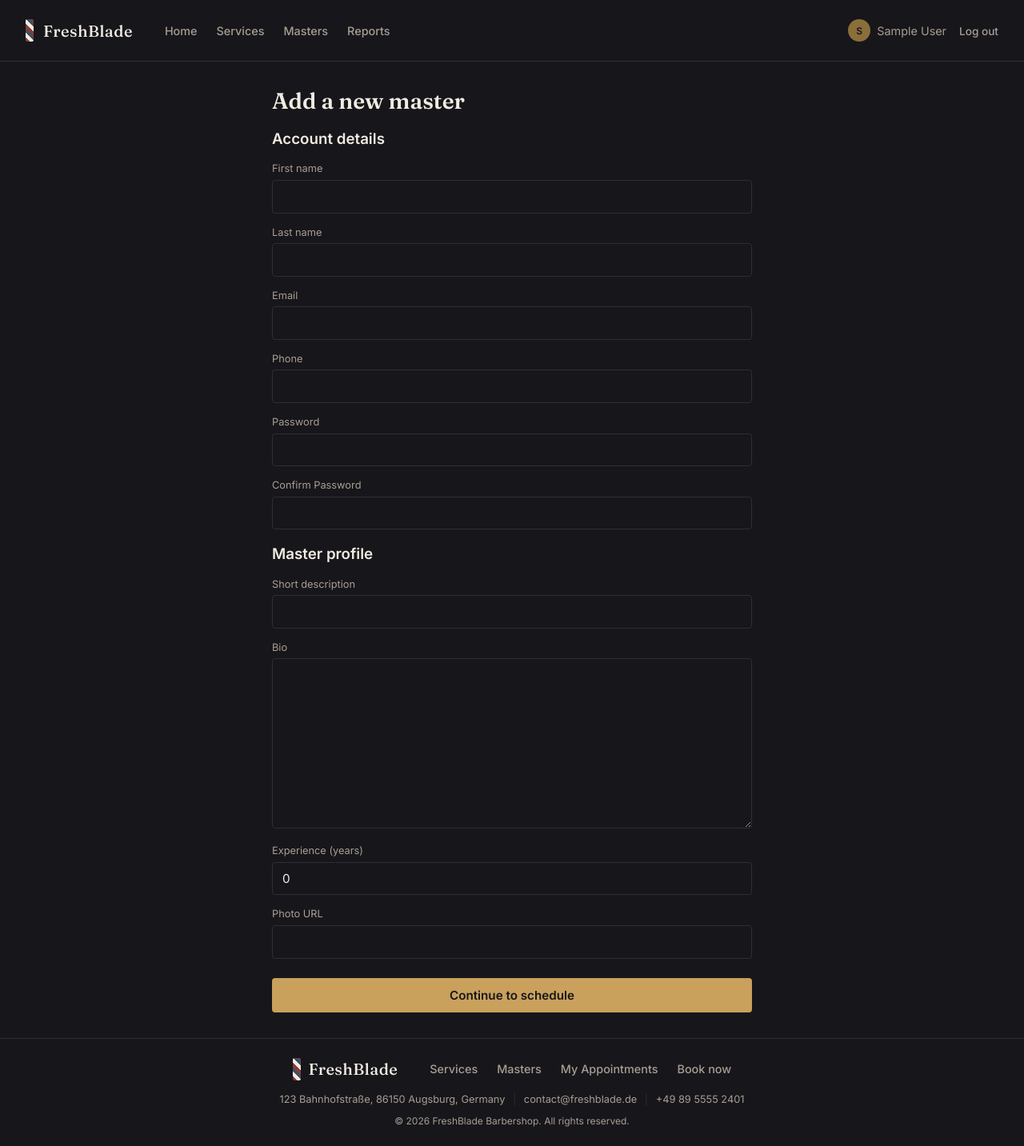
After one commit to Cheshlya11/FreshBlade, a Django app: page /accounts/masters/create/ in a window 1280 px wide. The commit adds this page. Shown: the whole page at 80% size. Run offline with Django 5.2, Linux system fonts and the light colour scheme; the visitor is signed in with stand-in values (Sample User, id 1).

Commit message:
feat(accounts): add master creation flow UI

```diff
--- /dev/null
+++ b/backend/accounts/templates/accounts/master_create.html
@@ -0,0 +1,80 @@
+{% extends "base.html" %}
+{% load static %}
+{% block title %}Add Master — FreshBlade{% endblock %}
+{% block extra_css %}
+<link rel="stylesheet" href="{% static 'css/master_create.css' %}">
+{% endblock %}
+{% block content %}
+<div class="master-creation-page">
+    <h1>Add a new master</h1>
+
+    <form method="post">
+        {% csrf_token %}
+
+        <h3>Account details</h3>
+        {% if user_form.non_field_errors %}
+        <div class="form-errors">
+            {% for error in user_form.non_field_errors %}
+            <p>{{ error }}</p>
+            {% endfor %}
+        </div>
+        {% endif %}
+
+        <p class="{% if user_form.first_name.errors %}has-error{% endif %}">
+            <label for="{{ user_form.first_name.id_for_label }}">First name</label>
+            {{ user_form.first_name }}
+            {{ user_form.first_name.errors }}
+        </p>
+        <p class="{% if user_form.last_name.errors %}has-error{% endif %}">
+            <label for="{{ user_form.last_name.id_for_label }}">Last name</label>
+            {{ user_form.last_name }}
+            {{ user_form.last_name.errors }}
+        </p>
+        <p class="{% if user_form.email.errors %}has-error{% endif %}">
+            <label for="{{ user_form.email.id_for_label }}">Email</label>
+            {{ user_form.email }}
+            {{ user_form.email.errors }}
+        </p>
+        <p class="{% if user_form.phone.errors %}has-error{% endif %}">
+            <label for="{{ user_form.phone.id_for_label }}">Phone</label>
+            {{ user_form.phone }}
+            {{ user_form.phone.errors }}
+        </p>
+        <p class="{% if user_form.password.errors %}has-error{% endif %}">
+            <label for="{{ user_form.password.id_for_label }}">Password</label>
+            {{ user_form.password }}
+            {{ user_form.password.errors }}
+        </p>
+
+        <p class="{% if user_form.password.errors %}has-error{% endif %}">
+            <label for="{{ user_form.password.id_for_label }}">Confirm Password</label>
+            {{ user_form.password_confirm }}
+            {{ user_form.password_confirm.errors }}
+        </p>
+
+        <h3>Master profile</h3>
+        <p class="{% if master_form.short_description.errors %}has-error{% endif %}">
+            <label for="{{ master_form.short_description.id_for_label }}">Short description</label>
+            {{ master_form.short_description }}
+            {{ master_form.short_description.errors }}
+        </p>
+        <p class="{% if master_form.bio.errors %}has-error{% endif %}">
+            <label for="{{ master_form.bio.id_for_label }}">Bio</label>
+            {{ master_form.bio }}
+            {{ master_form.bio.errors }}
+        </p>
+        <p class="{% if master_form.experience_years.errors %}has-error{% endif %}">
+            <label for="{{ master_form.experience_years.id_for_label }}">Experience (years)</label>
+            {{ master_form.experience_years }}
+            {{ master_form.experience_years.errors }}
+        </p>
+        <p class="{% if master_form.photo.errors %}has-error{% endif %}">
+            <label for="{{ master_form.photo.id_for_label }}">Photo URL</label>
+            {{ master_form.photo }}
+            {{ master_form.photo.errors }}
+        </p>
+
+        <button type="submit">Continue to schedule</button>
+    </form>
+</div>
+{% endblock %}
--- a/backend/static/css/base.css
+++ b/backend/static/css/base.css
@@ -227,6 +227,24 @@ ul.errorlist {
   margin: 0 0 1rem;
 }
 
+textarea {
+  width: 100%;
+  padding: 0.65rem 0.75rem;
+  background: var(--bg);
+  border: 1px solid var(--surface-line);
+  border-radius: var(--radius);
+  color: var(--text);
+  font-size: 0.95rem;
+  font-family: inherit;
+  resize: vertical;
+  min-height: 100px;
+}
+
+textarea:focus {
+  outline: none;
+  border-color: var(--gold);
+}
+
 button {
   width: 100%;
   padding: 0.75rem;
--- /dev/null
+++ b/backend/static/css/master_create.css
@@ -0,0 +1,38 @@
+.master-creation-page {
+  width: 100%;
+  max-width: 600px;
+}
+
+.master-schedule-row {
+  display: flex;
+  gap: 1rem;
+  align-items: center;
+  margin-bottom: 1rem;
+}
+
+.master-schedule-row__day {
+  width: 100px;
+}
+
+.master-schedule-actions {
+  display: flex;
+  gap: 1rem;
+  margin-top: 1.5rem;
+}
+
+.master-schedule-actions button {
+  width: auto;
+  padding: 0.7rem 1.8rem;
+}
+
+.master-schedule-actions button[name="skip"] {
+  background: transparent;
+  border: 1px solid var(--surface-line);
+  color: var(--text-dim);
+}
+
+.master-schedule-actions button[name="skip"]:hover {
+  border-color: var(--surface-line);
+  color: var(--text);
+  filter: none;
+}
```
Also changed, not shown: backend/accounts/templates/accounts/master_schedule_create.html (added, +37 -0 lines).
